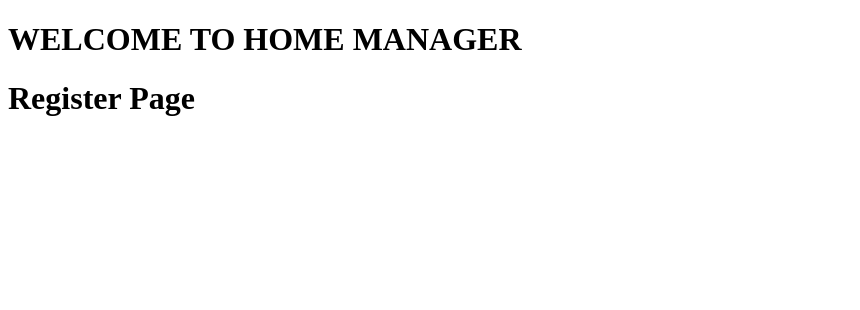
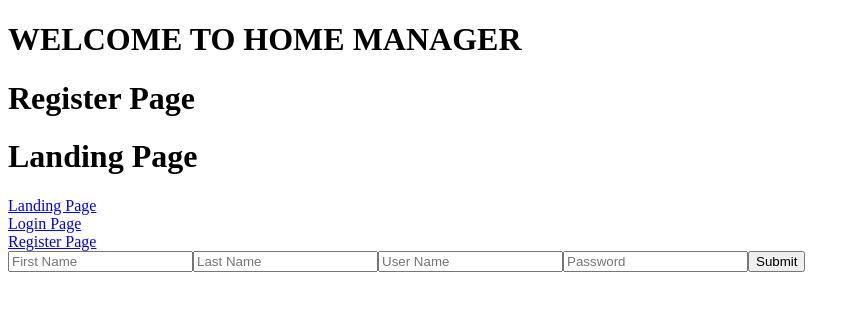
Before and after one commit to MrT3313/homeManager, a React (Create React App) app in the folder frontEnd/home_manager/: page /register in a window 1280 px wide. Shown: the top 310 px of the page, without its empty margins (0-860 px from the left). Built offline with nearby package versions, Linux system fonts and the light colour scheme.

Commit message:
FE <Register />
Component level state updating on user form input for

```diff
--- a/frontEnd/home_manager/src/App.js
+++ b/frontEnd/home_manager/src/App.js
@@ -6,9 +6,9 @@
 
 // COMPONENTS
   import PrivateRoute from './components/PrivateRoute.js'
-import LandingPage from "./views/LandingPage.js";
-import LoginPage from "./views/Login.js";
-import RegisterPage from "./views/Register.js";
+  import LandingPage from "./views/LandingPage.js";
+  import LoginPage from "./views/Login.js";
+  import RegisterPage from "./views/Register.js";
 
 // -- *** -- START CODE -- *** -- //
 // -- *** -- START CODE -- *** -- //
--- a/frontEnd/home_manager/src/views/LandingPage.js
+++ b/frontEnd/home_manager/src/views/LandingPage.js
@@ -8,7 +8,8 @@ import { Link } from 'react-router-dom'
 class LandingPage extends Component {
     render() {
         return (
-            <div className="App">
+            <div className="Container">
+                <div className="DummyNav">
                     <h1>Landing Page</h1>
                     <Link to="/">Landing Page</Link>
                     <br />
@@ -19,6 +20,7 @@ class LandingPage extends Component {
                     <Link to="/register">Register Page</Link>
                     <br />
                 </div>
+            </div>
         );
     }
 }
--- a/frontEnd/home_manager/src/views/Login.js
+++ b/frontEnd/home_manager/src/views/Login.js
@@ -1,5 +1,6 @@
 // REACT
 import React, { Component } from "react";
+import { Link } from 'react-router-dom'
 
 // -- *** -- START CODE -- *** -- //
 // -- *** -- START CODE -- *** -- //
@@ -7,8 +8,19 @@ import React, { Component } from "react";
 class LoginPage extends Component {
     render() {
         return (
-            <div className="App">
+            <div className="Container">
                 <h1>Login Page</h1>
+                <div className="DummyNav">
+                    <h1>Landing Page</h1>
+                    <Link to="/">Landing Page</Link>
+                    <br />
+
+                    <Link to="/login">Login Page</Link>
+                    <br />
+
+                    <Link to="/register">Register Page</Link>
+                    <br />
+                </div>
             </div>
         );
     }
--- a/frontEnd/home_manager/src/views/Register.js
+++ b/frontEnd/home_manager/src/views/Register.js
@@ -1,16 +1,78 @@
 // REACT
 import React, { Component } from "react";
+import { Link } from 'react-router-dom'
 
 // -- *** -- START CODE -- *** -- //
 // -- *** -- START CODE -- *** -- //
 
 class RegisterPage extends Component {
+    state = {
+        firstName: undefined,
+        lastName: undefined,
+        userName: undefined,
+        pw: undefined,
+    }
+
     render() {
         return (
-            <div className="App">
+            <div className="Container">
                 <h1>Register Page</h1>
+
+                <div className="DummyNav">
+                    <h1>Landing Page</h1>
+                    <Link to="/">Landing Page</Link>
+                    <br />
+
+                    <Link to="/login">Login Page</Link>
+                    <br />
+
+                    <Link to="/register">Register Page</Link>
+                    <br />
+                </div>
+
+                <div className='registerForm'>
+                    <form onSubmit={this.registerSubmit}>
+                        <input
+                            id='firstName'
+                            type='text'
+                            placeholder='First Name'
+                            onChange={this.inputChange}
+                        ></input>
+                        <input
+                            id='lastName'
+                            type='text'
+                            placeholder='Last Name'
+                            onChange={this.inputChange}
+                        ></input>
+                        <input
+                            id='userName'
+                            type='text'
+                            placeholder='User Name'
+                            onChange={this.inputChange}
+                        ></input>
+                        <input
+                            id='pw'
+                            type='password'
+                            placeholder='Password'
+                            onChange={this.inputChange}
+                        ></input>
+                        <button>
+                            Submit
+                        </button>
+                    </form>
+                </div>
             </div>
         );
+    }
+
+    // -- Methods -- //
+    inputChange = e => {
+        this.setState({ [e.target.id]: e.target.value })
+    }
+
+
+    registerSubmit = e => {
+
     }
 }
 
```
Lines whose indentation alone changed are shown as unchanged.
